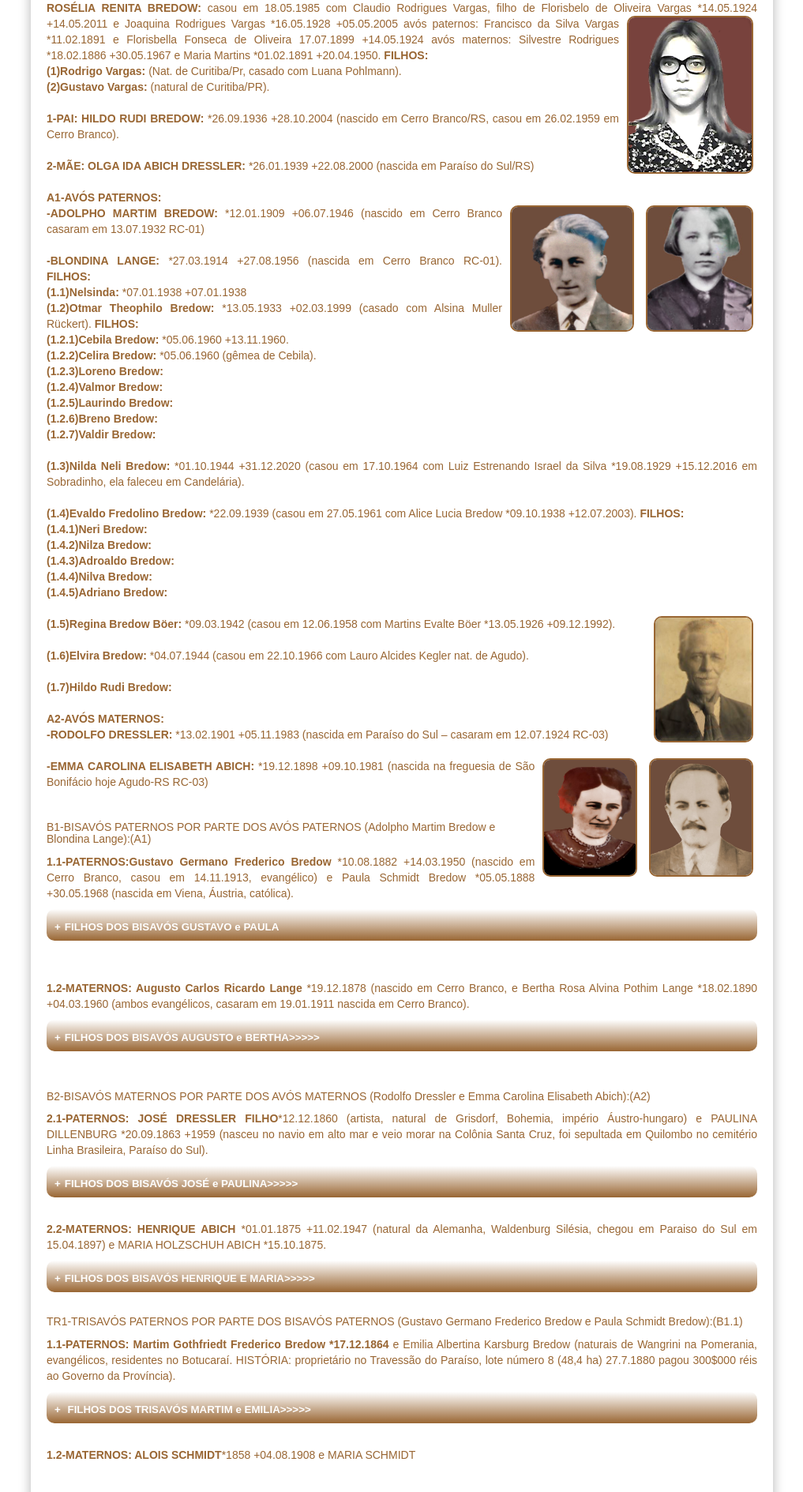
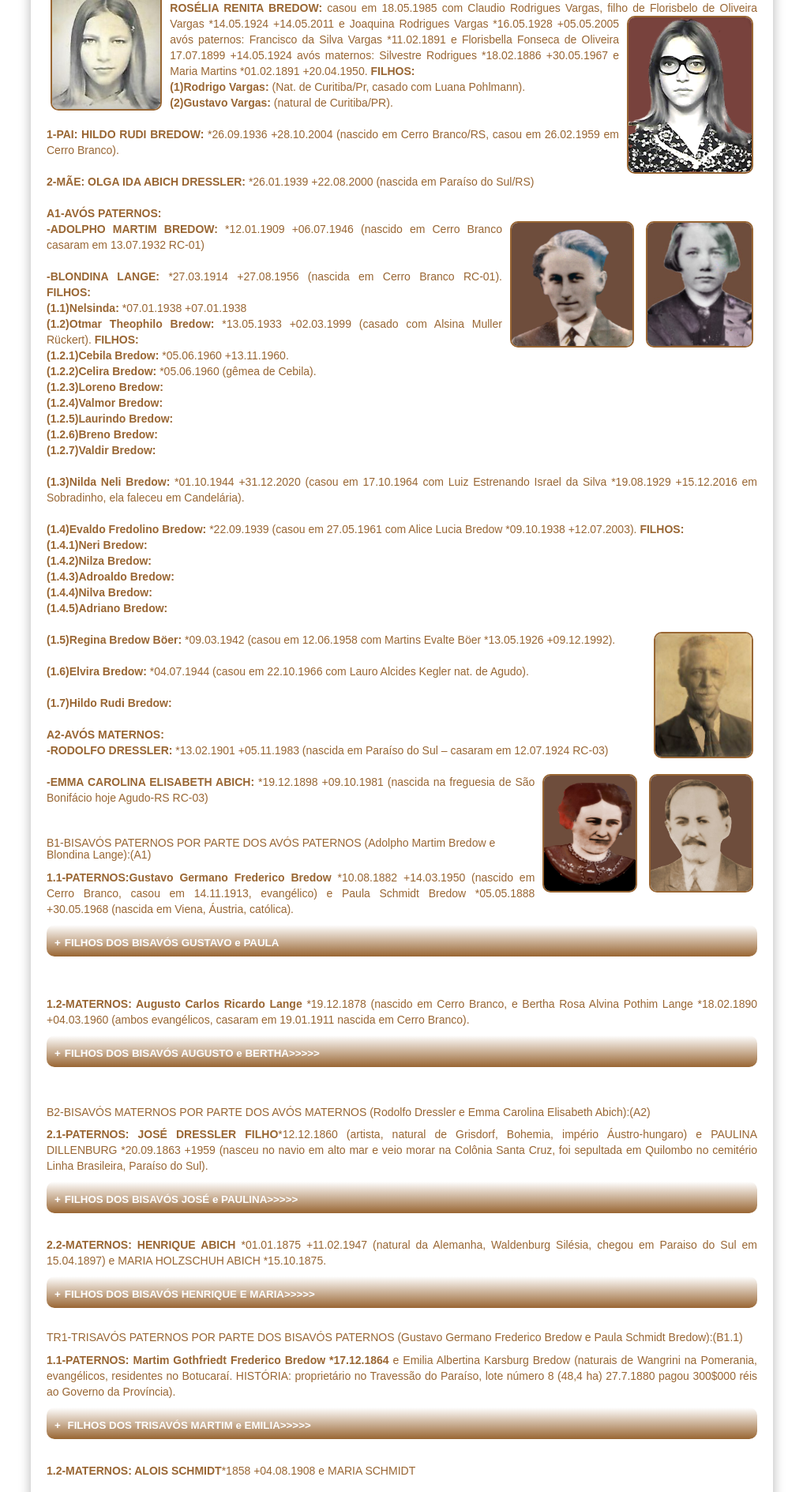
Before and after one commit to claudiovargas1955/claudiovargas1955.github.io, a Jekyll site: the page built from _pages/arvore-genealogica-de-roselia-renita-bredow.html, in a window 1280 px wide. Shown: the part 1022-2911 px from the top of the page at 79% size, without its empty margins (131-1148 px from the left). Built offline with Jekyll 4.4.1, drawn with Linux system fonts in a browser that asks for light colours; some web fonts are replaced.

Commit message:
Update arvore-genealogica-de-roselia-renita-bredow.html

```diff
--- a/_pages/arvore-genealogica-de-roselia-renita-bredow.html
+++ b/_pages/arvore-genealogica-de-roselia-renita-bredow.html
@@ -83,7 +83,7 @@ h1{font-size:24px;
 <figure class="foto-legenda"><img style="Dressler" src="/images/1470196800DRESSLER.JPG" height="400px";/><br/><br/><figcaption>
 <h1>Rodolfo Dressler, Emma Abich</br> e filhos</h1></figcaption></figure>
 <a href="https://www.youtube.com/watch?v=1xXftzOgeZI" target="_blank">(clicar video da História da colonização alemã em Paraiso do Sul)</a>
-
+<img class="esq" style="float:left"; src="/images/roselia.jpg"; height="160px"; title="Rosélia";/>
 <p><b>ROSÉLIA RENITA BREDOW:</b> casou em 18.05.1985 com Claudio Rodrigues Vargas, filho de Florisbelo de Oliveira Vargas *14.05.1924
 <img class="dir1" style="float:right"; src="/images/ROSÉLIA 13 ANOS.png"; height="200px"; title="Rosélia 1975";/>
 +14.05.2011 e Joaquina Rodrigues Vargas *16.05.1928 +05.05.2005 avós paternos: Francisco da Silva Vargas *11.02.1891 e Florisbella
```
